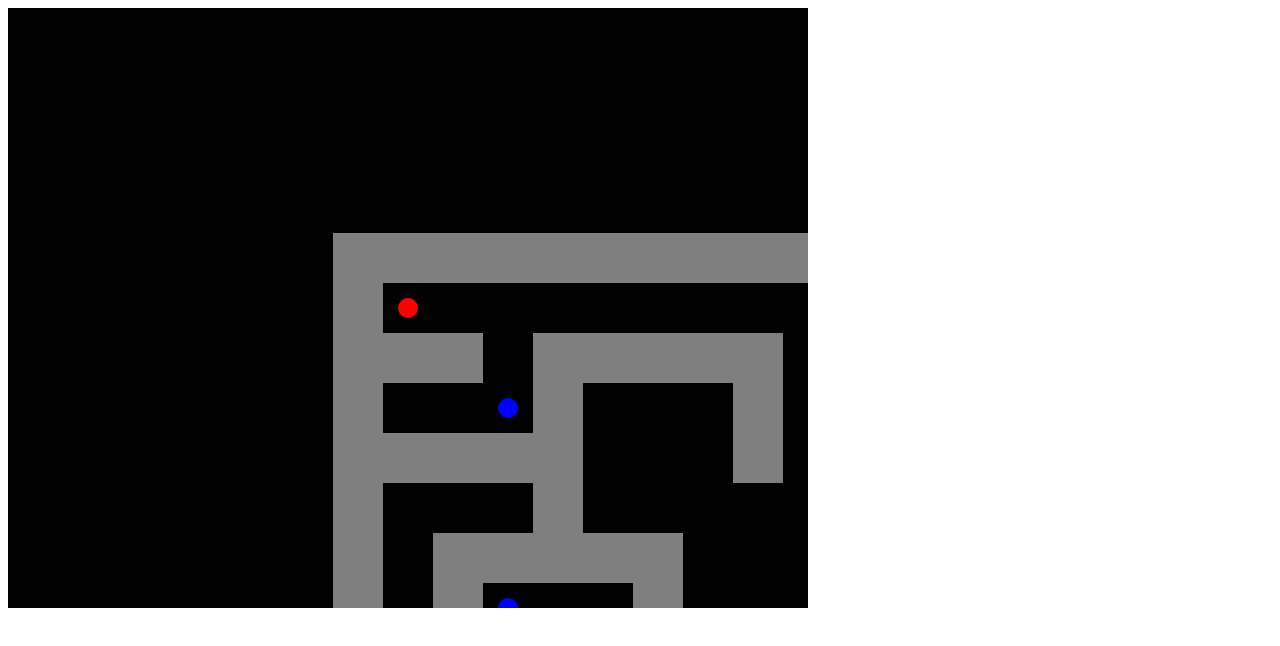
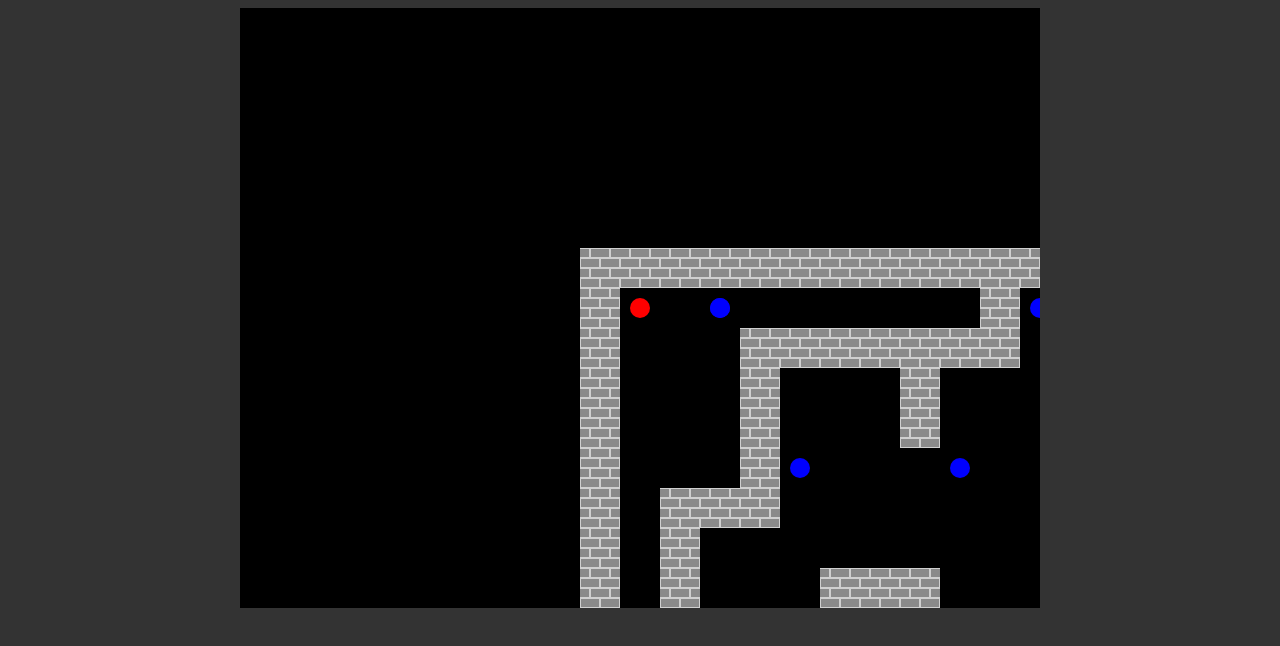
Before and after one commit to apragacz/js13kgames-2014, a website: page app/index.html in a window 1280 px wide. Drawn offline with Linux system fonts and the light colour scheme.

Commit message:
new movement, collisions, wall image

```diff
--- /dev/null
+++ b/app/css/style.css
@@ -0,0 +1,11 @@
+body {
+    text-align: center;
+    background: #333;
+}
+
+#canvas-container {
+    width: 800px;
+    height: 800px;
+    margin: auto;
+    cursor: crosshair;
+}
--- a/app/index.html
+++ b/app/index.html
@@ -3,9 +3,12 @@
 <head>
     <meta charset="UTF-8">
     <title>Salam</title>
+    <link rel="stylesheet" type="text/css" href="css/style.css">
 </head>
 <body>
-    <canvas id="canvas" width="800" height="600">
+    <div id="canvas-container">
+        <canvas id="canvas" width="800" height="600">
+    </div>
     <script type="text/javascript" src="js/app.js"></script>
 </body>
 </html>
--- a/app/js/app.js
+++ b/app/js/app.js
@@ -52,6 +52,10 @@
         return this;
     };
 
+    vecproto._normalize = function () {
+        return this._scalarMul(1.0 / this.getLength());
+    };
+
     vecproto.reset = function () {
         this.x = 0;
         this.y = 0;
@@ -74,8 +78,12 @@
         return new this.constructor(-this.x, -this.y);
     };
 
+    vecproto.dot = function (b) {
+        return this.x * b.x + this.y * b.y;
+    };
+
     vecproto.getSquaredLength = function () {
-        return this.x * this.x + this.y * this.y;
+        return this.dot(this);
     };
 
     vecproto.getLength = function () {
@@ -128,6 +136,8 @@
     var gameobjproto = GameObj.prototype;
 
     gameobjproto.color = 'rgb(255,255,255)';
+
+    gameobjproto.wallCollisionSlide = false;
 
     gameobjproto.render = function (ctx) {
         var pos = this.pos;
@@ -194,13 +204,14 @@
     };
 
 
-
     function AliveObj() {
         GameObj.apply(this, arguments);
         this.health = 100;
     }
 
     var aliveobjproto = AliveObj.prototype = Object.create(GameObj.prototype);
+
+    aliveobjproto.wallCollisionSlide = true;
 
     aliveobjproto.decreaseHealth = function (damagePoints) {
 
@@ -249,8 +260,8 @@
 
     playerproto.color = 'rgb(255,0,0)';
 
-    playerproto.react = function (actions) {
-        var moveDistance = 5, bullet, bulletPos, bulletMove, normalizedMove,
+    playerproto.react = function (actions, mouseHoldPos) {
+        var moveDistance = 4, bullet, bulletPos, bulletMove, bulletNormalizedMove,
             move = Vector.zero();
 
         if (actions[MOVE_UP]) {
@@ -275,10 +286,10 @@
             move._sub(dir.scalarMul(moveDistance));
         }
         if (actions[TURN_LEFT]) {
-            this.rot -= 1;
+            this.rot -= 5;
         }
         if (actions[TURN_RIGHT]) {
-            this.rot += 1;
+            this.rot += 5;
         }
 
 
@@ -286,13 +297,17 @@
             move._scalarMul(1 / sqrtOf2);
         }
 
-        this.move._scalarMul(0.6);
+        this.move._scalarMul(0.5);
         this.move._add(move);
 
-        if (actions[FIRE] && this.reloadCount === 0) {
-            normalizedMove = this.move.scalarMul(1.0 / this.move.getLength());
-            bulletPos = this.pos.add(normalizedMove.scalarMul(this.r * 1.5));
-            bulletMove = normalizedMove.scalarMul(15);
+        if ((actions[FIRE] || mouseHoldPos) && this.reloadCount === 0) {
+            if (mouseHoldPos) {
+                bulletNormalizedMove = mouseHoldPos.clone()._addCoords(-width / 2, -height / 2)._normalize();
+            } else{
+                bulletNormalizedMove = this.move.clone()._normalize();
+            }
+            bulletPos = this.pos.add(bulletNormalizedMove.scalarMul(this.r * 1.5));
+            bulletMove = bulletNormalizedMove.scalarMul(15);
             bullet = new Bullet(this.level, bulletPos, bulletMove, this, this.rangedAttackPoints);
             this.level.bullets.push(bullet);
             this.reloadCount = 10;
@@ -320,12 +335,12 @@
     cellproto.render = function (ctx) {
         var cellWidth = this.level.cellWidth;
         var i = this.i, j = this.j;
-        if (this.type === CELL_WALL) {
-            ctx.fillStyle = "rgb(127,127,127)";
+        if (cellImages[this.type]) {
+            ctx.drawImage(cellImages[this.type], i * cellWidth, j * cellWidth);
         } else {
             ctx.fillStyle = "rgb(0,0,0)";
+            ctx.fillRect(i * cellWidth, j * cellWidth, cellWidth, cellWidth);
         }
-        ctx.fillRect(i * cellWidth, j * cellWidth, cellWidth, cellWidth);
     };
 
 
@@ -351,21 +366,37 @@
     var TURN_LEFT = 'turn-left';
     var TURN_RIGHT = 'turn-right';
 
-    var keyMap = {
-        /*
-        37: MOVE_LEFT,
-        38: MOVE_UP,
-        39: MOVE_RIGHT,
-        40: MOVE_DOWN,
-        */
+    var controlType = 1;
+
+    var keyMap;
+
+    if (controlType === 2) {
+        keyMap = {
             37: TURN_LEFT,
             38: MOVE_FORWARD,
             39: TURN_RIGHT,
             40: MOVE_BACKWARD,
             65: FIRE,
         };
+    } else {
+        keyMap = {
+            37: MOVE_LEFT,
+            38: MOVE_UP,
+            39: MOVE_RIGHT,
+            40: MOVE_DOWN,
 
-    var actions = {};
+            87: MOVE_UP,
+            83: MOVE_DOWN,
+            65: MOVE_LEFT,
+            68: MOVE_RIGHT,
+
+            //17: FIRE,
+            13: FIRE,
+        };
+    }
+
+    var actions = {}, mouseHoldPos = null, mousePos = Vector.zero(), mouseDown = false,
+        mouseIn = false;
 
 
 
@@ -410,11 +441,20 @@
     levproto.generate = function () {
         var cells = this.cells;
         var rowH = (this.numCellRows / 2) | 0, colH = (this.numCellCols / 2) | 0;
+        var rowQ = (rowH / 2) | 0, colQ = (colH / 2) | 0;
         var i, j, k, enemy;
         var randint = function (n) {
             return (Math.random() * n) | 0;
         };
-        for (k = 0; k < rowH * colH; k++) {
+
+        for (k = 0; k < rowQ * colQ; k++) {
+            i = randint(colQ - 1) * 4 + 4;
+            j = randint(rowQ - 1) * 4 + 4;
+            cells[j][i].type = CELL_WALL;
+        }
+
+
+        for (k = 0; k < rowH * colH * 0.5; k++) {
             i = randint(colH - 1) * 2 + 2;
             j = randint(rowH - 1) * 2 + 2;
             cells[j][i].type = CELL_WALL;
@@ -446,7 +486,7 @@
             }
         }
 
-        var numOfMeleeEnemies = 10;
+        var numOfMeleeEnemies = 30;
 
         for (k = 0; k < numOfMeleeEnemies; k++) {
             i = randint(colH) * 2 + 1;
@@ -534,8 +574,11 @@
         ctx.fillStyle = '#000';
         ctx.fillRect(0, 0, width, height);
         ctx.save();
-        ctx.translate(width / 2 - this.player.pos.x | 0,
-                      height / 2 - this.player.pos.y | 0);
+        ctx.translate(width / 2, height / 2);
+        ctx.rotate(degToRad(-this.player.rot));
+        ctx.translate(-this.player.pos.x | 0, -this.player.pos.y | 0);
+        //ctx.translate(width / 2 - this.player.pos.x | 0,
+        //             height / 2 - this.player.pos.y | 0);
         for (j = 0; j < this.numCellRows; j++) {
             for (i = 0; i < this.numCellCols; i++) {
                 this.cells[j][i].render(ctx);
@@ -558,7 +601,10 @@
 
     levproto.checkObjCollisions = function (obj) {
         var i, j, cell, vec = Vector.zero(),
-            nextpos = obj.pos.add(obj.move), rsq = obj.r * obj.r;
+            nextpos, sqLen, rsq = obj.r * obj.r;
+
+        nextpos = obj.pos.add(obj.move);
+
         for (j = 0; j < this.numCellRows; j++) {
             for (i = 0; i < this.numCellCols; i++) {
                 cell = this.cells[j][i];
@@ -566,9 +612,27 @@
                     continue;
                 }
                 cell.rect._loadCollisionVector(vec, nextpos);
-                if (vec.getSquaredLength() <= rsq) {
+                sqLen = vec.getSquaredLength();
+                if (sqLen <= rsq) {
+                    if (obj.wallCollisionSlide) {
+                        console.log('vec, sqlen', vec.toString(), sqLen);
+                        if (vec.x === 0 && vec.y === 0) {
+                            debugger
+                        }
+                        if (sqLen > 0) {
+                            vec._scalarMul(obj.move.dot(vec) / sqLen);
+                            console.log('vec2', vec.toString());
+                            obj.move._sub(vec);
+                            nextpos = obj.pos.add(obj.move);
+                            continue;
+                        } else {
                             obj.move.reset();
                             return;
+                        }
+                    } else {
+                        obj.move.reset();
+                        return;
+                    }
                 }
             }
         }
@@ -584,7 +648,8 @@
 
     levproto.react = function () {
         var i, objects = [].concat(this.bullets, this.enemies);
-        this.player.react(actions);
+        mouseHoldPos = (mouseIn && mouseDown )? mousePos : null;
+        this.player.react(actions, mouseHoldPos);
         for (i = 0; i < objects.length; i++) {
             objects[i].react();
         }
@@ -620,7 +685,7 @@
     };
 
     levproto.attack = function (attackingObj, attackedObj, attackPoints) {
-        console.log(attackingObj, ' attacked ', attackedObj, ' with ', attackPoints);
+        // console.log(attackingObj, ' attacked ', attackedObj, ' with ', attackPoints);
         attackedObj.decreaseHealth(attackPoints);
     };
 
@@ -635,7 +700,12 @@
     bufferCanvas.width = width;
     bufferCanvas.height = height;
 
-    var level = new Level(33, 31, 50);
+    var cellImages = {}, wallImage;
+    wallImage = new Image();
+    wallImage.src = 'img/wall.gif';
+    cellImages[CELL_WALL] = wallImage;
+
+    var level = new Level(33, 31, 40);
 
     function animLoop() {
         root.requestAnimationFrame(animLoop);
@@ -667,6 +737,32 @@
         }
     }, false);
 
+    var canvasContainerEl = document.getElementById('canvas-container');
+
+    canvasContainerEl.addEventListener('mousedown', function (e) {
+        mousePos.x = e.clientX - canvasContainerEl.offsetLeft;
+        mousePos.y = e.clientY - canvasContainerEl.offsetTop;
+        mouseDown = true;
+    }, false);
+
+    canvasContainerEl.addEventListener('mousemove', function (e) {
+        mousePos.x = e.clientX - canvasContainerEl.offsetLeft;
+        mousePos.y = e.clientY - canvasContainerEl.offsetTop;
+    }, false);
+
+    canvasContainerEl.addEventListener('mouseup', function (e) {
+        mouseDown = false;
+    }, false);
+
+    canvasContainerEl.addEventListener('mouseenter', function (e) {
+        mouseIn = true;
+    }, false);
+
+    canvasContainerEl.addEventListener('mouseleave', function (e) {
+        mouseIn = false;
+        mouseDown = false;
+    }, false);
+
     doLoop();
     animLoop();
 
--- a/package.json
+++ b/package.json
@@ -14,6 +14,7 @@
     "gulp-coffee": "^2.2.0",
     "gulp-coffeelint": "^0.4.0",
     "gulp-concat": "^2.3.5",
+    "gulp-cssmin": "^0.1.6",
     "gulp-jshint": "^1.8.4",
     "gulp-minify-html": "^0.1.5",
     "gulp-uglify": "^1.0.1",
```
Also changed, not shown: gulpfile.coffee (+14 -1 lines), app/img/wall.gif (added). Lines whose indentation alone changed are shown as unchanged.
